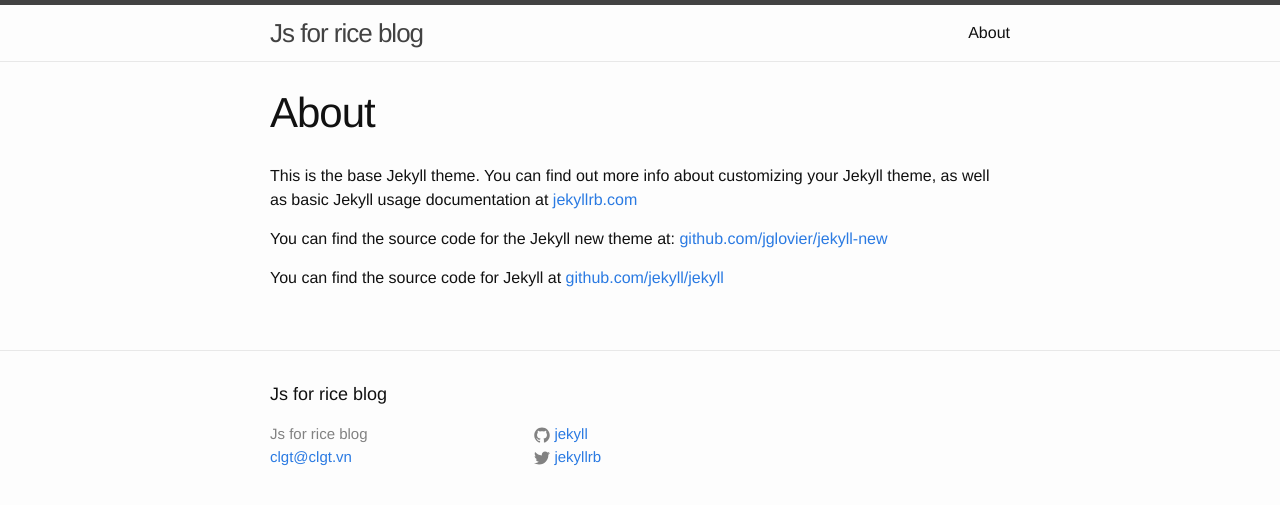
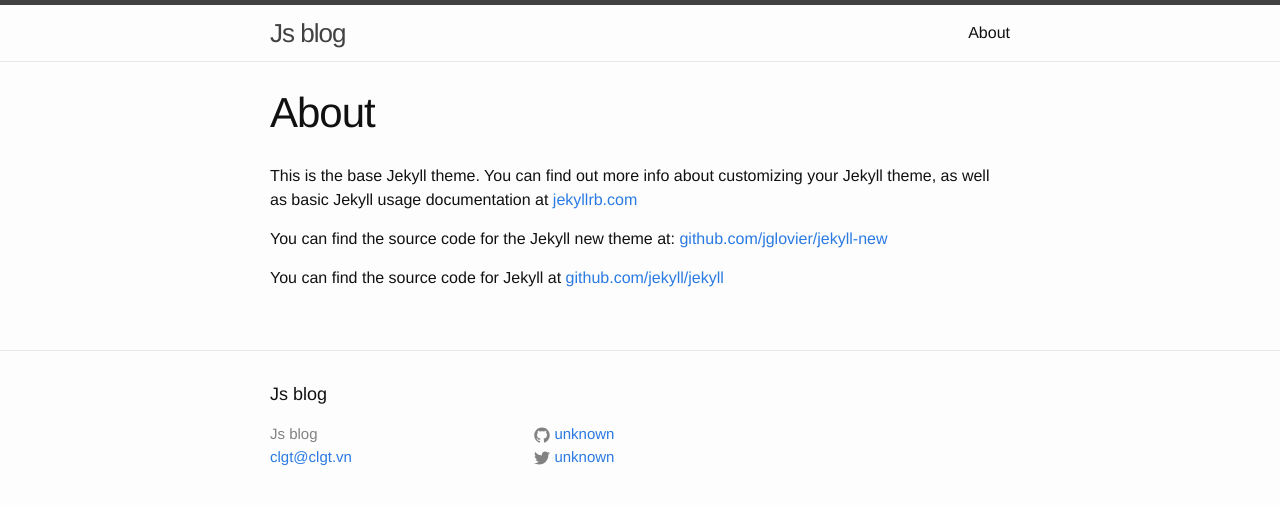
Before and after one commit to jsforice/jsforice.github.io, a Jekyll site: the page built from about.md, in a window 1280 px wide. Shown: the top 505 px of the page. Built offline with Jekyll 4.4.1, drawn with Linux system fonts in a browser that asks for light colours.

Commit message:
Update config

```diff
--- a/_config.yml
+++ b/_config.yml
@@ -1,11 +1,11 @@
 # Site settings
-title: Js for rice blog
+title: Js blog
 email: clgt@clgt.vn
 description: > # Welcome to my blog.
 baseurl: "" # the subpath of your site, e.g. /blog/
 url: "" # the base hostname & protocol for your site
-twitter_username: jekyllrb
-github_username:  jekyll
+twitter_username: unknown
+github_username:  unknown
 
 # Build settings
 markdown: kramdown
--- a/_posts/2014-12-05-welcome-to-jekyll.markdown
+++ b/_posts/2014-12-05-welcome-to-jekyll.markdown
@@ -10,7 +10,7 @@ To add new posts, simply add a file in the `_posts` directory that follows the c
 
 Jekyll also offers powerful support for code snippets:
 
-{% highlight ruby %}
+{% highlight ruby linenos %}
 def print_hi(name)
   puts "Hi, #{name}"
 end
@@ -19,7 +19,3 @@ print_hi('Tom')
 {% endhighlight %}
 
 Check out the [Jekyll docs][jekyll] for more info on how to get the most out of Jekyll. File all bugs/feature requests at [Jekyll’s GitHub repo][jekyll-gh]. If you have questions, you can ask them on [Jekyll’s dedicated Help repository][jekyll-help].
-
-[jekyll]:      http://jekyllrb.com
-[jekyll-gh]:   https://github.com/jekyll/jekyll
-[jekyll-help]: https://github.com/jekyll/jekyll-help
```
Also changed, not shown: _posts/2014-12-05-test-post.markdown (added, +8 -0 lines).
